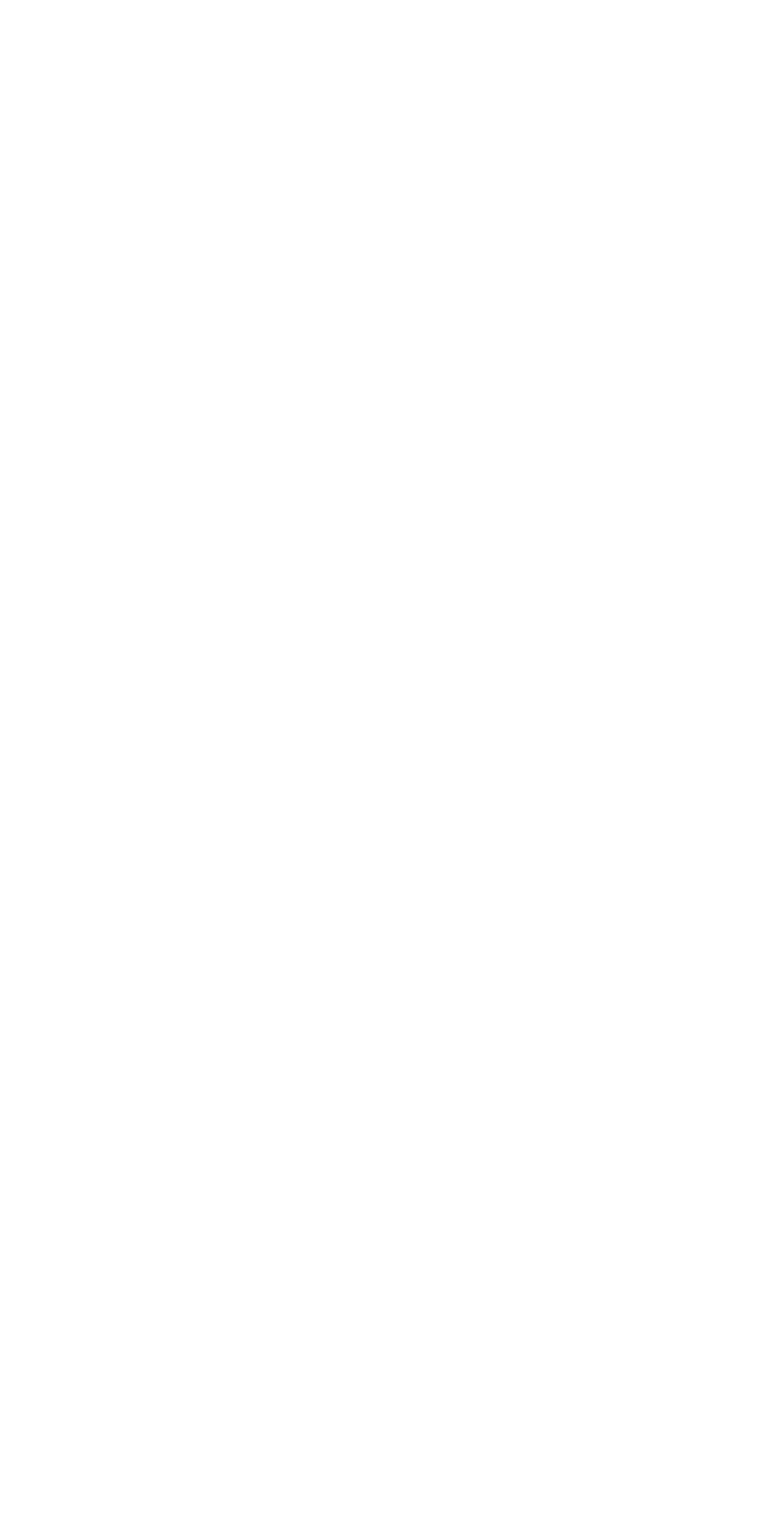
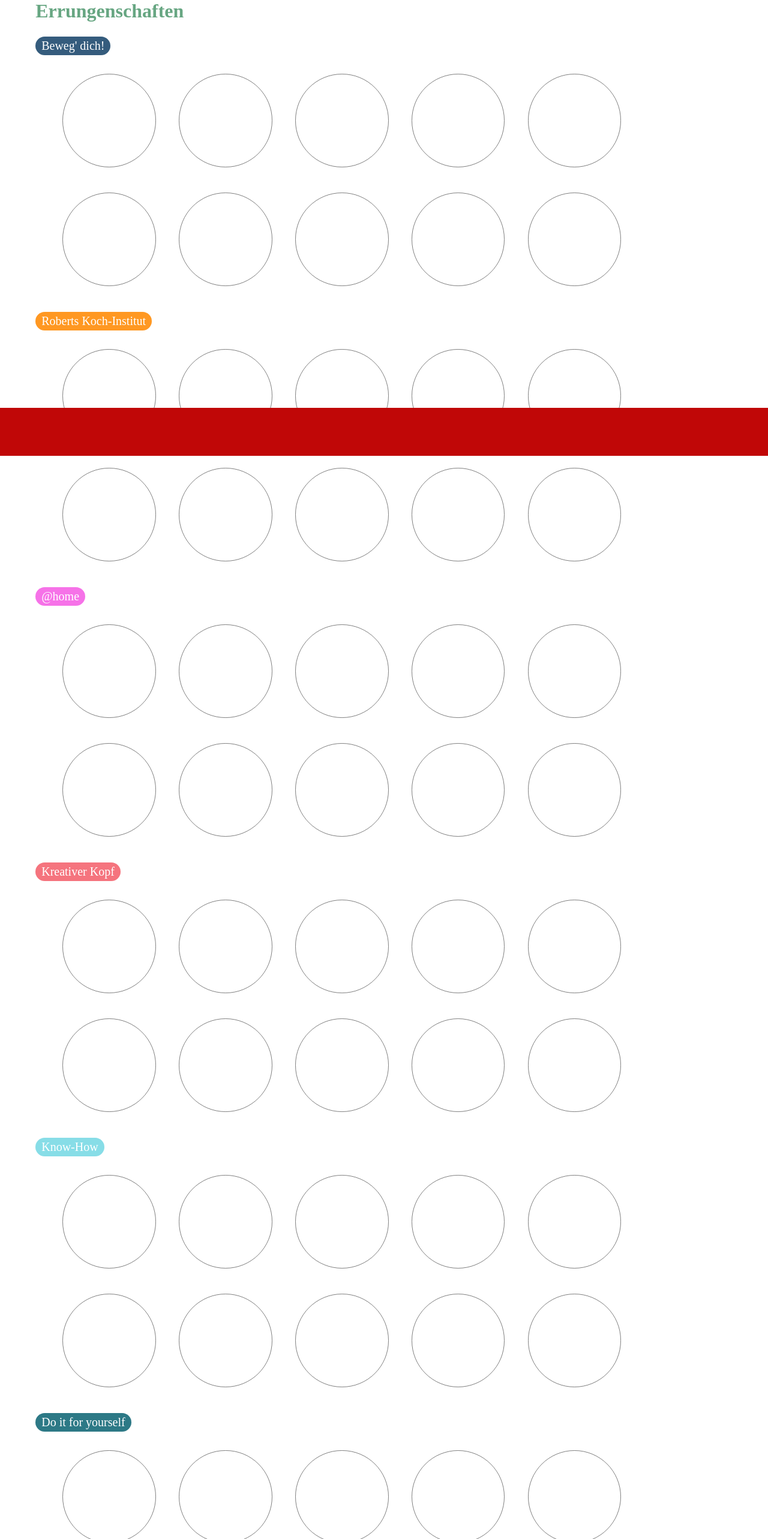
Before and after one commit to Questophant/frontend, an Angular app: page /achievements in a window 1280 px wide. Before the commit this address led to /. Shown: the part 40-2606 px from the top of the page at 60% size. Before the commit the page ends 800 px from the top, so only its background shows below. Built offline with nearby package versions, Linux system fonts and the light colour scheme.

Commit message:
design achievements-page

```diff
--- a/src/app/app-routing.module.ts
+++ b/src/app/app-routing.module.ts
@@ -1,5 +1,6 @@
 import { NgModule } from '@angular/core';
 import { RouterModule, Routes } from '@angular/router';
+import { AchievementsPageComponent } from './pages/achievements-page/achievements-page.component';
 import { CreateChallengePageComponent } from './pages/create-challenge-page/create-challenge-page.component';
 import { RegisterPageComponent } from './pages/register-page/register-page.component';
 import { StartPageComponent } from './pages/start-page/start-page.component';
@@ -17,6 +18,10 @@ const routes: Routes = [
 		path: 'create',
 		component: CreateChallengePageComponent,
 	},
+	{
+		path: 'achievements',
+		component: AchievementsPageComponent,
+	},
 ];
 
 @NgModule({
--- /dev/null
+++ b/src/app/pages/achievements-page/achievements-page.component.html
@@ -0,0 +1,178 @@
+<h1>Errungenschaften</h1>
+
+<!--I put everything in a different clas so that identify the achievement-blocks (circles), but im not sure whether this is enough to access each individual span
+
+Looks ok with iPhone 6/7/8, but its not adjusted to height of iPhone 11, achievement-blocks are cut of from the taskbar.
+Dont know how to change that yet-->
+
+<div class="move">
+	<div class="text" style="background-color: #355c7d;">Beweg' dich!</div>
+	<div class="achievements">
+		<span></span>
+		<span></span>
+		<span></span>
+		<span></span>
+		<span></span>
+		<span></span>
+		<span></span>
+		<span></span>
+		<span></span>
+		<span></span>
+	</div>
+</div>
+<div class="roberts-koch-insititut">
+	<div class="text" style="background-color: #ff9822;">
+		Roberts Koch-Institut
+	</div>
+	<div class="achievements">
+		<span></span>
+		<span></span>
+		<span></span>
+		<span></span>
+		<span></span>
+		<span></span>
+		<span></span>
+		<span></span>
+		<span></span>
+		<span></span>
+	</div>
+</div>
+<div class="text" style="background-color: #f672e8;">@home</div>
+<div class="achievements">
+	<span></span>
+	<span></span>
+	<span></span>
+	<span></span>
+	<span></span>
+	<span></span>
+	<span></span>
+	<span></span>
+	<span></span>
+	<span></span>
+</div>
+<div class="text" style="background-color: #f5747e;">Kreativer Kopf</div>
+<div class="achievements">
+	<span></span>
+	<span></span>
+	<span></span>
+	<span></span>
+	<span></span>
+	<span></span>
+	<span></span>
+	<span></span>
+	<span></span>
+	<span></span>
+</div>
+<div class="text" style="background-color: #87dde7;">Know-How</div>
+<div class="achievements">
+	<span></span>
+	<span></span>
+	<span></span>
+	<span></span>
+	<span></span>
+	<span></span>
+	<span></span>
+	<span></span>
+	<span></span>
+	<span></span>
+</div>
+<div class="text" style="background-color: #2d7986;">
+	Do it for yourself
+</div>
+<div class="achievements">
+	<span></span>
+	<span></span>
+	<span></span>
+	<span></span>
+	<span></span>
+	<span></span>
+	<span></span>
+	<span></span>
+	<span></span>
+	<span></span>
+</div>
+<div class="text" style="background-color: #84bf04;">Eco</div>
+<div class="achievements">
+	<span></span>
+	<span></span>
+	<span></span>
+	<span></span>
+	<span></span>
+	<span></span>
+	<span></span>
+	<span></span>
+	<span></span>
+	<span></span>
+</div>
+<div class="text" style="background-color: #f09976;">Fun</div>
+<div class="achievements">
+	<span></span>
+	<span></span>
+	<span></span>
+	<span></span>
+	<span></span>
+	<span></span>
+	<span></span>
+	<span></span>
+	<span></span>
+	<span></span>
+</div>
+<div class="text" style="background-color: #b12a2a;">
+	Raus aus der Komfortzone
+</div>
+<div class="achievements">
+	<span></span>
+	<span></span>
+	<span></span>
+	<span></span>
+	<span></span>
+	<span></span>
+	<span></span>
+	<span></span>
+	<span></span>
+	<span></span>
+</div>
+<div class="text" style="background-color: #fed723;">
+	Wir - voll sozial
+</div>
+<div class="achievements">
+	<span></span>
+	<span></span>
+	<span></span>
+	<span></span>
+	<span></span>
+	<span></span>
+	<span></span>
+	<span></span>
+	<span></span>
+	<span></span>
+</div>
+<div class="special">
+	<div class="text" style="background-color: #67a682;">
+		Special-Errungenschaften
+	</div>
+	<div class="achievements">
+		<span></span>
+		<span></span>
+		<span></span>
+		<span></span>
+		<span></span>
+		<span></span>
+		<span></span>
+		<span></span>
+		<span></span>
+		<span></span>
+		<span></span>
+		<span></span>
+		<span></span>
+		<span></span>
+		<span></span>
+		<span></span>
+		<span></span>
+		<span></span>
+		<span></span>
+		<span></span>
+	</div>
+</div>
+<div class="for-visibility"></div>
+<div class="taskbar"></div>
--- /dev/null
+++ b/src/app/pages/achievements-page/achievements-page.component.scss
@@ -0,0 +1,62 @@
+h1 {
+	color: #67a682;
+	margin: 5vh 4vw 3vh 4vw;
+}
+.text {
+	margin-left: 4vw;
+	text-align: center;
+	padding: 4px 10px;
+	display: inline-block;
+	color: #fff;
+	font-size: 1.25rem;
+	border-radius: 100px;
+}
+.achievements {
+	margin: 1.5vh 6vw 2.5vh 6vw;
+}
+span {
+	width: calc(60vw / 5);
+	margin: 1.5vw;
+	height: calc(60vw / 5);
+	border-radius: 50%;
+	border-style: solid;
+	display: inline-block;
+	border-color: rgba($color: #000000, $alpha: 0.5);
+	border-width: 1.5px;
+}
+/*different classes just to access each one individually?!
+.move {
+}
+.roberts-koch-institut {
+}
+.home {
+}
+.creative {
+}
+.know-how {
+}
+.dify {
+}
+.eco {
+}
+.fun {
+}
+.comfort-zone {
+}
+.social {
+}
+.special {
+}
+*/
+.for-visibility {
+	height: 7vh;
+}
+.taskbar {
+	left: 0;
+	bottom: 0;
+	position: fixed;
+	height: 10vh;
+	bottom: 0;
+	width: 100%;
+	background: #c00707;
+}
--- /dev/null
+++ b/src/app/pages/achievements-page/achievements-page.component.ts
@@ -0,0 +1,15 @@
+import { Component, OnInit } from '@angular/core';
+
+@Component({
+  selector: 'app-achievements-page',
+  templateUrl: './achievements-page.component.html',
+  styleUrls: ['./achievements-page.component.scss']
+})
+export class AchievementsPageComponent implements OnInit {
+
+  constructor() { }
+
+  ngOnInit(): void {
+  }
+
+}
```
Also changed, not shown: src/app/app.module.ts (+9 -3 lines), 1 other file (tests, documents, lock files or other folders).
